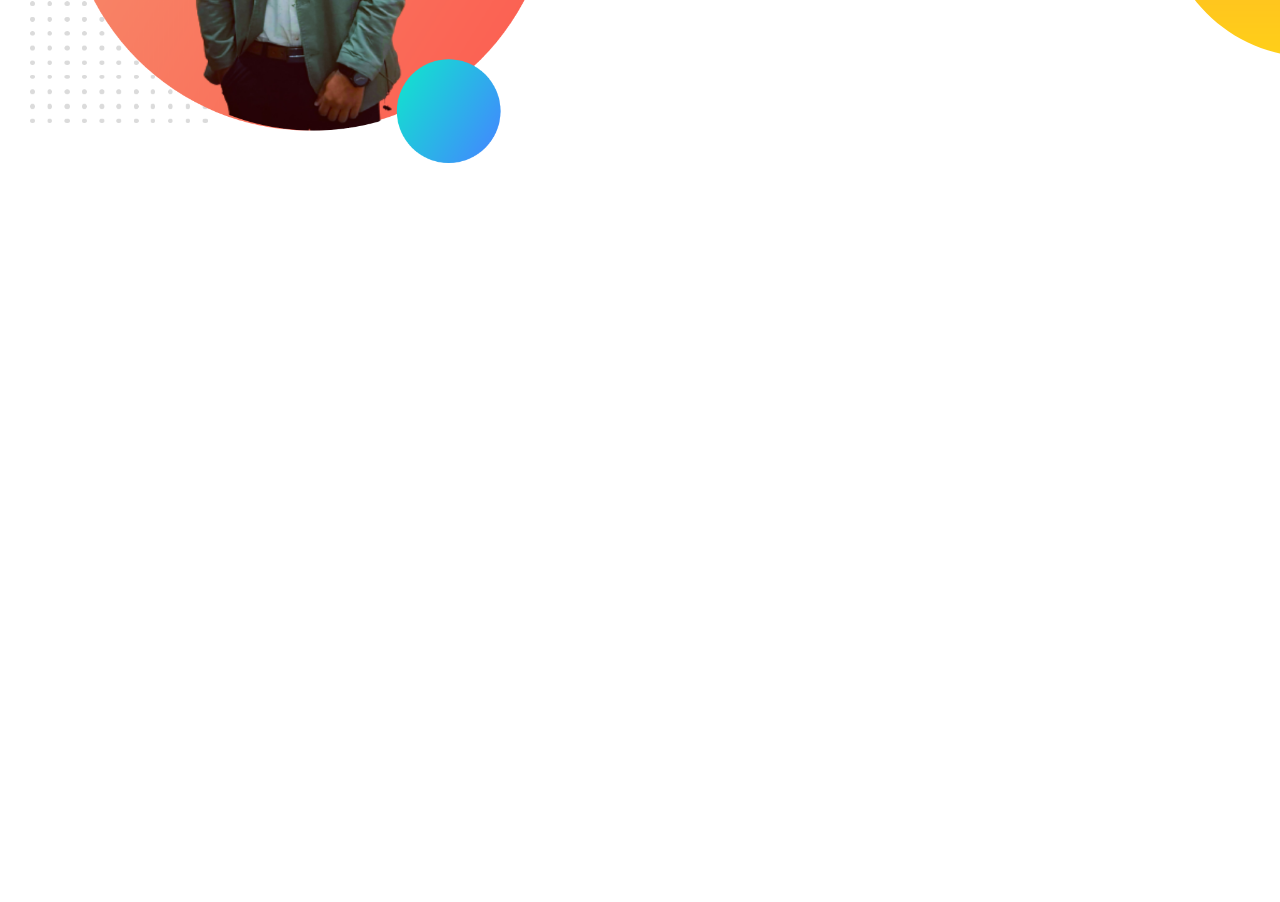
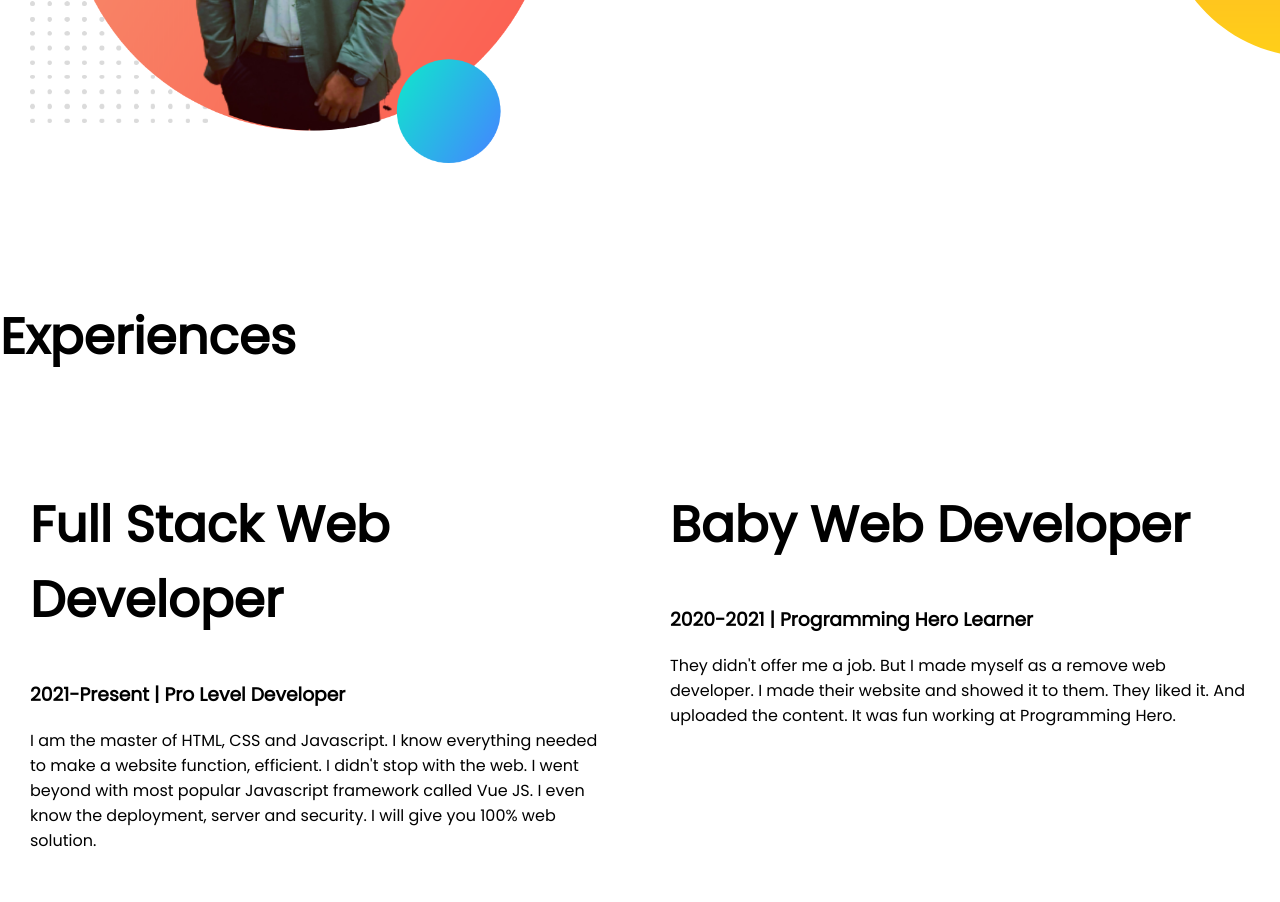
Before and after one commit to Arpan75/portfolio-repository, a plain HTML site: page index.html in a window 1280 px wide. Shown: the part 1070-1972 px from the top of the page. Before the commit the page ends 1370 px from the top, so only its background shows below. Drawn offline with Linux system fonts and the light colour scheme.

Commit message:
another commit

```diff
--- a/index.html
+++ b/index.html
@@ -13,7 +13,7 @@
 </head>
 
 <body>
-    <section class="top-banner">
+    <section class="top-banner flexible-container">
         <div class="half-width">
             <h1>Wecome To</h1>
             <h1><span class="orange-color">Arpan's</span> Website!</h1>
@@ -30,7 +30,7 @@
         </div>
     </section>
 
-    <section class="dream-big">
+    <section class="dream-big flexible-container">
         <div class="half-width">
             <img src="images/arpan-pic.png.png" alt="">
         </div>
@@ -43,6 +43,28 @@
         </div>
     </section>
 
+    <section class="experience-section">
+        <h1>Experiences </h1>
+        <div class="flexible-container">
+
+            <div class="half-width">
+                <h1>Full Stack Web Developer</h1>
+                <h3>2021-Present | Pro Level Developer</h3>
+                <p>I am the master of HTML, CSS and Javascript. I know everything needed to make a website function,
+                    efficient. I didn't stop with the web. I went beyond with most popular Javascript framework called
+                    Vue
+                    JS. I even know the deployment, server and security. I will give you 100% web solution.</p>
+            </div>
+            <div class="half-width">
+                <h1>Baby Web Developer</h1>
+                <h3>2020-2021 | Programming Hero Learner</h3>
+                <p>They didn't offer me a job. But I made myself as a remove web developer. I made their website and
+                    showed
+                    it to them. They liked it. And uploaded the content. It was fun working at Programming Hero.</p>
+            </div>
+        </div>
+    </section>
+
 </body>
 
 </html>
--- a/style.css
+++ b/style.css
@@ -8,7 +8,7 @@ h1{
 .orange-color{
     color: orange;
 }
-section{
+.flexible-container{
     display: flex;
     margin-bottom: 100px;
 }
```
